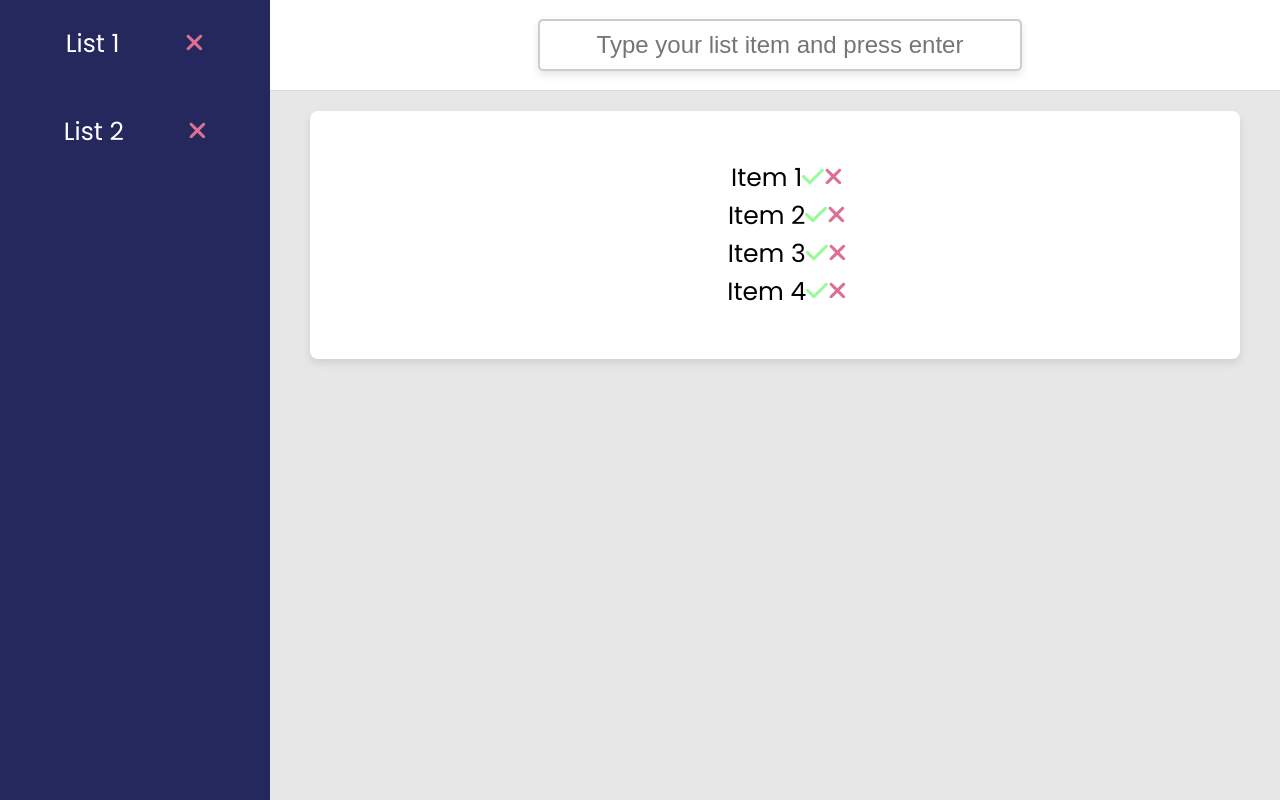
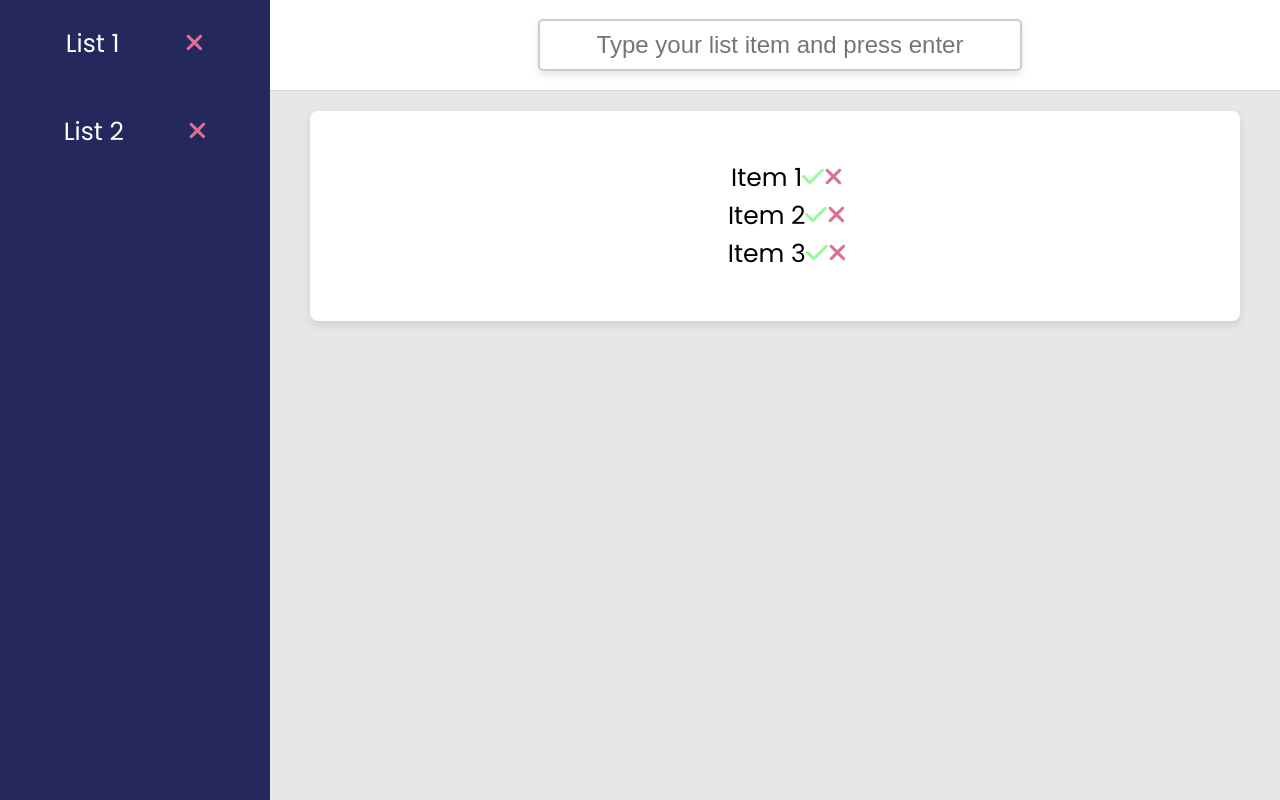
Before and after one commit to ewanwg/Todo, an Angular app in the folder Todo.UI/: page / in a window 1280 px wide. Built offline with nearby package versions, Linux system fonts and the light colour scheme.

Commit message:
Implement linethrough and array deletion

```diff
--- a/Todo.UI/src/app/app.component.html
+++ b/Todo.UI/src/app/app.component.html
@@ -29,9 +29,9 @@
     <section class="main-body">
       <div cdkDropList class="main-body-items" (cdkDropListDropped)="drop($event)">
         @for (item of items; track item){
-          <div class="main-body-item" cdkDrag>{{item}}
-            <fa-icon [icon]="faCheck" class="complete-check"></fa-icon>
-            <fa-icon [icon]="faXmark" class="delete-xmark"></fa-icon>
+          <div class="main-body-item" cdkDrag [ngStyle]="{'text-decoration': item.completed ? 'line-through' : 'none'}">{{item.text}}
+            <fa-icon [icon]="faCheck" class="complete-check" (click)="toggleComplete($index)"></fa-icon>
+            <fa-icon [icon]="faXmark" class="delete-xmark" (click)="deleteItem($index)"></fa-icon>
           </div>
         }
         <router-outlet></router-outlet>
--- a/Todo.UI/src/app/app.component.ts
+++ b/Todo.UI/src/app/app.component.ts
@@ -4,10 +4,11 @@ import { FontAwesomeModule } from '@fortawesome/angular-fontawesome';
 import { faXmark, faCheck } from '@fortawesome/free-solid-svg-icons';
 import { DragDropModule } from '@angular/cdk/drag-drop';
 import { CdkDragDrop, CdkDropList, CdkDrag, moveItemInArray } from '@angular/cdk/drag-drop';
+import { CommonModule } from '@angular/common';
 
 @Component({
   selector: 'app-root',
-  imports: [RouterOutlet, FontAwesomeModule, DragDropModule],
+  imports: [RouterOutlet, FontAwesomeModule, DragDropModule, CommonModule],
   templateUrl: './app.component.html',
   styleUrl: './app.component.css',
 })
@@ -15,9 +16,21 @@ export class AppComponent {
   title = 'Todo.UI';
   faXmark = faXmark;
   faCheck = faCheck;
-  items = ['Item 1', 'Item 2', 'Item 3', 'Item 4'];
+  items = [
+    { text: 'Item 1', completed: false },
+    { text: 'Item 2', completed: false },
+    { text: 'Item 3', completed: false },
+  ];
 
   drop(event: CdkDragDrop<string[]>) {
     moveItemInArray(this.items, event.previousIndex, event.currentIndex);
   }
+
+  toggleComplete(index: number) {
+    this.items[index].completed = !this.items[index].completed;
+  }
+
+  deleteItem (index:number) {
+    delete this.items[index]
+  }
 }
```
